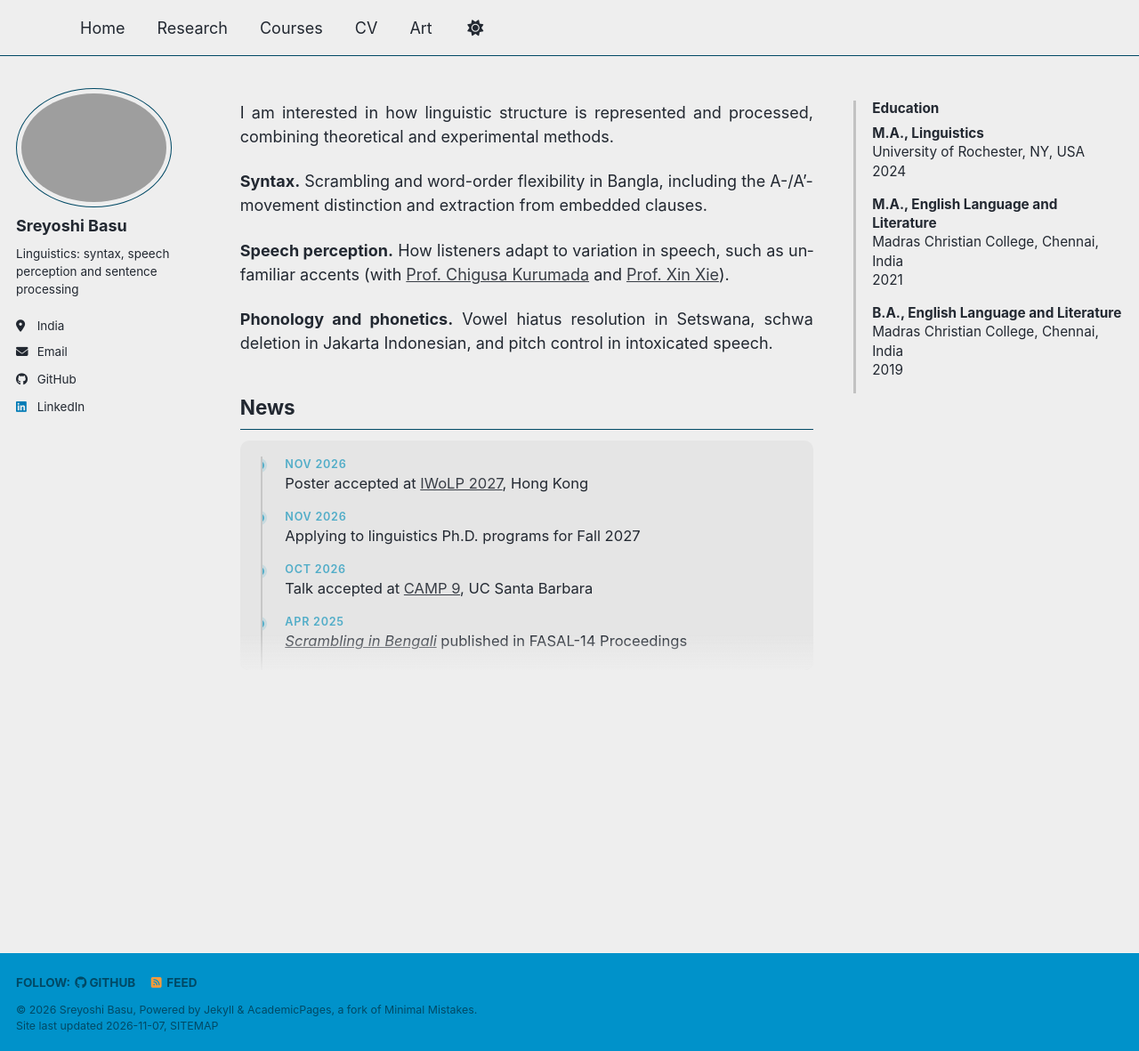
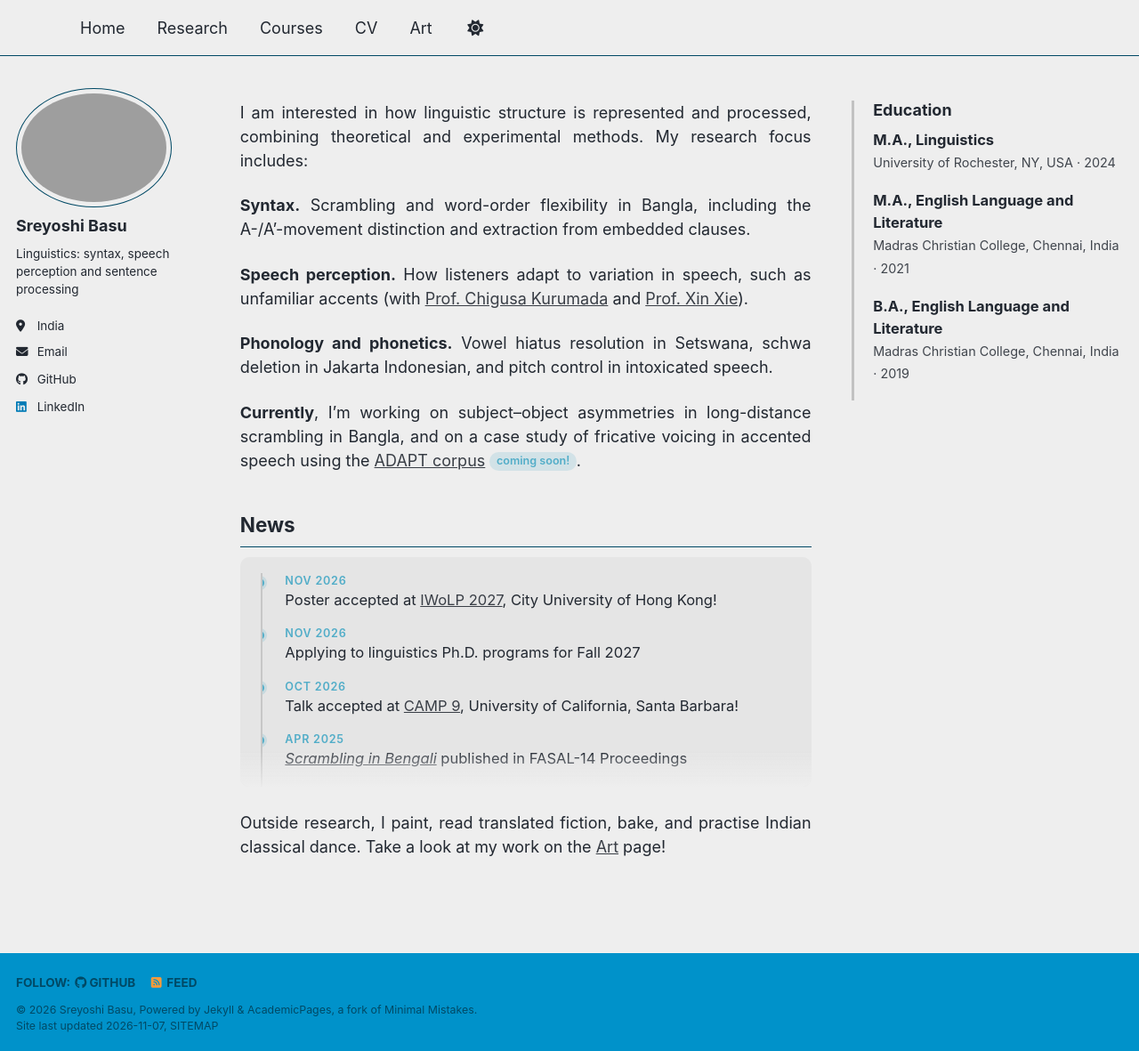
Before and after one commit to sreyoshi-basu/sreyoshi-basu.github.io, a Jekyll site: the page built from _pages/about.md, in a window 1280 px wide and 1181 px high. Shown: the whole window at 89% size. Built offline with Jekyll 4.4.1, drawn with Linux system fonts in a browser that asks for light colours; a script bundle is joined from its source files by our own code; a style sheet for code colours, icons or effects is not loaded.

Commit message:
Update about.md

```diff
--- a/_pages/about.md
+++ b/_pages/about.md
@@ -14,9 +14,12 @@ redirect_from:
   }
   .about-wrap { display: flex; gap: 2.5em; align-items: flex-start; }
   .about-main { flex: 3.2; min-width: 0; text-align: justify; hyphens: auto; }
-  .about-side { flex: 1.4; min-width: 230px; font-size: 0.85em; border-left: 3px solid rgba(128,128,128,0.4); padding-left: 1.2em; }
-  .about-side h3 { margin-top: 0; }
+  .about-side { flex: 1.4; min-width: 230px; border-left: 3px solid rgba(128,128,128,0.4); padding-left: 1.2em; }
+  .about-side h3 { margin-top: 0; font-size: 1em; }
   .about-side p { margin: 0 0 1em 0; line-height: 1.4; }
+  .edu-deg { font-weight: 700; font-size: 0.92em; }
+  .edu-sch { font-size: 0.8em; opacity: 0.85; }
+  .tag { display: inline-block; font-size: 0.7em; font-weight: 600; padding: 0.1em 0.6em; border-radius: 999px; background: rgba(82,173,200,0.18); color: #52adc8; vertical-align: middle; }
   .news-card { position: relative; border-radius: 10px; background: rgba(128,128,128,0.08); padding: 1em 1em 0 1em; }
   .news-card::after { content: ""; position: absolute; left: 0; right: 0; bottom: 0; height: 40px; border-radius: 0 0 10px 10px; pointer-events: none;
     background: linear-gradient(to bottom, transparent, var(--global-bg-color, #fff)); opacity: 0.9; }
@@ -36,7 +39,7 @@ redirect_from:
 
 <div class="about-main" markdown="1">
 
-I am interested in how linguistic structure is represented and processed, combining theoretical and experimental methods.
+I am interested in how linguistic structure is represented and processed, combining theoretical and experimental methods. My research focus includes:
 
 **Syntax.** Scrambling and word-order flexibility in Bangla, including the A-/A'-movement distinction and extraction from embedded clauses.
 
@@ -44,28 +47,32 @@ I am interested in how linguistic structure is represented and processed, combin
 
 **Phonology and phonetics.** Vowel hiatus resolution in Setswana, schwa deletion in Jakarta Indonesian, and pitch control in intoxicated speech.
 
+**Currently**, I'm working on subject–object asymmetries in long-distance scrambling in Bangla, and on a case study of fricative voicing in accented speech using the <a href="https://osf.io/q32m6/overview" target="_blank">ADAPT corpus</a> <span class="tag">coming soon!</span>.
+
 ## News
 
 <div class="news-card">
 <div class="tl">
-  <div class="tl-item"><div class="tl-date">Nov 2026</div><div class="tl-text">Poster accepted at <a href="https://lt.cityu.edu.hk/iwolp2027/" target="_blank">IWoLP 2027</a>, Hong Kong</div></div>
+  <div class="tl-item"><div class="tl-date">Nov 2026</div><div class="tl-text">Poster accepted at <a href="https://lt.cityu.edu.hk/iwolp2027/" target="_blank">IWoLP 2027</a>, City University of Hong Kong!</div></div>
   <div class="tl-item"><div class="tl-date">Nov 2026</div><div class="tl-text">Applying to linguistics Ph.D. programs for Fall 2027</div></div>
-  <div class="tl-item"><div class="tl-date">Oct 2026</div><div class="tl-text">Talk accepted at <a href="https://camp9ucsb.github.io/conference/" target="_blank">CAMP 9</a>, UC Santa Barbara</div></div>
+  <div class="tl-item"><div class="tl-date">Oct 2026</div><div class="tl-text">Talk accepted at <a href="https://camp9ucsb.github.io/conference/" target="_blank">CAMP 9</a>, University of California, Santa Barbara!</div></div>
   <div class="tl-item"><div class="tl-date">Apr 2025</div><div class="tl-text"><a href="https://ojs.ub.uni-konstanz.de/jsal/index.php/fasal/en/article/view/331" target="_blank"><i>Scrambling in Bengali</i></a> published in FASAL-14 Proceedings</div></div>
-  <div class="tl-item"><div class="tl-date">May 2024</div><div class="tl-text">Joined Rochester BCS as a Research Technician</div></div>
-  <div class="tl-item"><div class="tl-date">May 2024</div><div class="tl-text">M.A. in Linguistics, University of Rochester</div></div>
-  <div class="tl-item"><div class="tl-date">Apr 2024</div><div class="tl-text">Presented at <a href="https://sites.google.com/stonybrook.edu/fasal14/home" target="_blank">FASAL-14</a>, Stony Brook</div></div>
-  <div class="tl-item"><div class="tl-date">Mar 2024</div><div class="tl-text">Presented Setswana vowel hiatus work at <a href="https://sites.google.com/cornell.edu/phuny2024/home" target="_blank">PHUNY 2024</a>, Cornell</div></div>
+  <div class="tl-item"><div class="tl-date">May 2024</div><div class="tl-text">Joined Brain and Cognitive Sciences, University of Rochester, as a Research Technician</div></div>
+  <div class="tl-item"><div class="tl-date">May 2024</div><div class="tl-text">Graduated with an M.A. in Linguistics, University of Rochester!</div></div>
+  <div class="tl-item"><div class="tl-date">Apr 2024</div><div class="tl-text">Presented <i>Scrambling in Bengali</i> at <a href="https://sites.google.com/stonybrook.edu/fasal14/home" target="_blank">FASAL-14</a>, Stony Brook University</div></div>
+  <div class="tl-item"><div class="tl-date">Mar 2024</div><div class="tl-text">Presented Setswana vowel hiatus work at <a href="https://sites.google.com/cornell.edu/phuny2024/home" target="_blank">PHUNY 2024</a>, Cornell University</div></div>
 </div>
 </div>
+
+<p style="margin-top: 1.5em;">Outside research, I paint, read translated fiction, bake, and practise Indian classical dance. Take a look at my work on the <a href="/art/">Art</a> page!</p>
 
 </div>
 
 <div class="about-side">
   <h3>Education</h3>
-  <p><b>M.A., Linguistics</b><br>University of Rochester, NY, USA<br>2024</p>
-  <p><b>M.A., English Language and Literature</b><br>Madras Christian College, Chennai, India<br>2021</p>
-  <p><b>B.A., English Language and Literature</b><br>Madras Christian College, Chennai, India<br>2019</p>
+  <p><span class="edu-deg">M.A., Linguistics</span><br><span class="edu-sch">University of Rochester, NY, USA · 2024</span></p>
+  <p><span class="edu-deg">M.A., English Language and Literature</span><br><span class="edu-sch">Madras Christian College, Chennai, India · 2021</span></p>
+  <p><span class="edu-deg">B.A., English Language and Literature</span><br><span class="edu-sch">Madras Christian College, Chennai, India · 2019</span></p>
 </div>
 
 </div>
```
